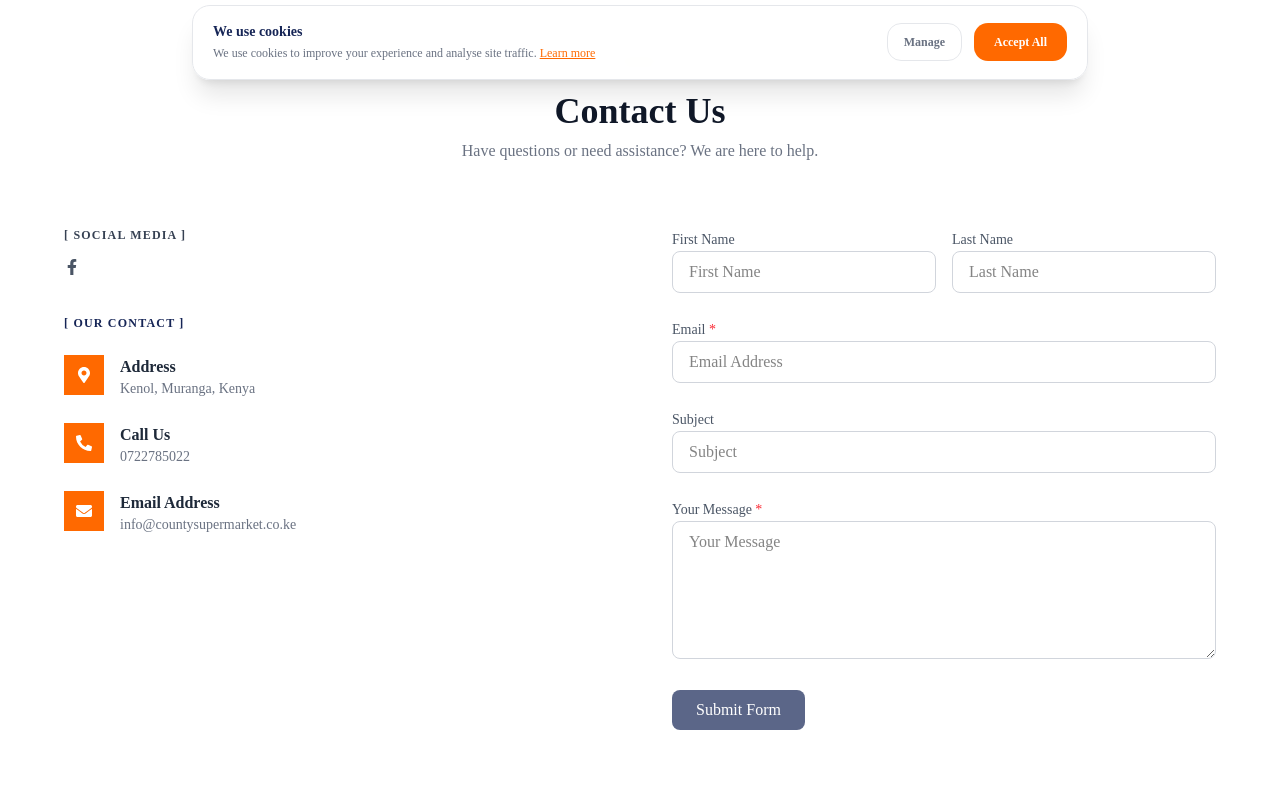
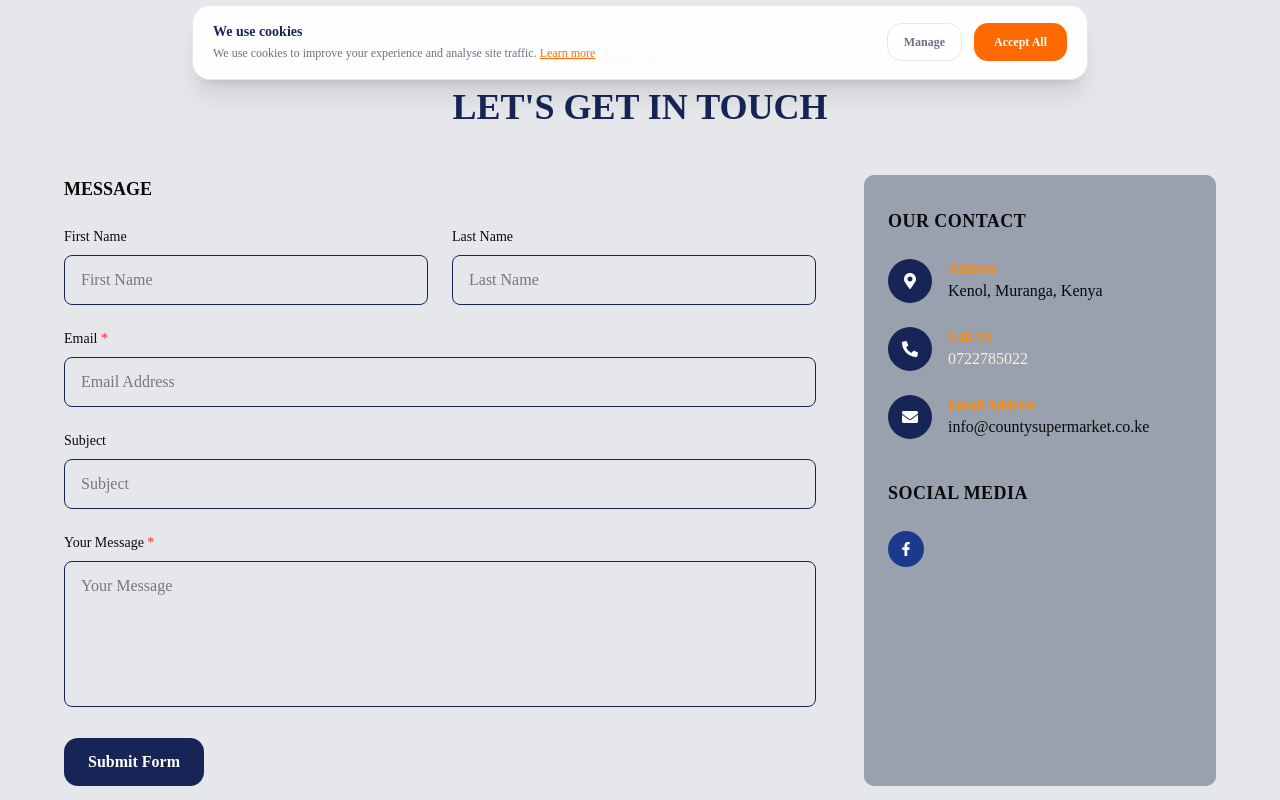
Before and after one commit to Eye-Kyu/County-supermarket, a Next.js app: page /Contact in a window 1280 px wide. Shown: the part 700-1500 px from the top of the page. Built offline with nearby package versions, Linux system fonts and the light colour scheme.

Commit message:
Timeline and Maps Order

```diff
--- a/app/components/contact/ContactSection.tsx
+++ b/app/components/contact/ContactSection.tsx
@@ -4,153 +4,150 @@ import {
   FaPhoneAlt,
   FaEnvelope,
 } from "react-icons/fa";
+import Button from "../Button";
 
 export default function ContactSection() {
   return (
-    <section className="min-h-screen bg-white px-6 py-20">
-      <div className="max-w-6xl mx-auto">
+    <section className="bg-gray-200 py-12 sm:py-16 md:py-20 px-4 sm:px-6 md:px-16">
       {/* Header */}
-        <div className="text-center mb-16">
-          <div className="flex justify-center mb-4">
-            <span className="text-orange-500 tracking-widest">••••••</span>
+      <div className="text-center mb-8 sm:mb-12 max-w-7xl mx-auto">
+        <div className="flex items-center justify-center gap-4 mb-4">
+          <span className="w-6 h-0.5 bg-orange-500" />
+          <p className="uppercase tracking-widest text-sm font-semibold">
+            Talk To Us
+          </p>
+          <span className="w-6 h-0.5 bg-orange-500" />
         </div>
-
-          <h2 className="text-4xl font-bold text-gray-900 mb-2">Contact Us</h2>
-
-          <p className="text-gray-500">
-            Have questions or need assistance? We are here to help.
-          </p>
+        <h2 className="text-3xl md:text-4xl font-bold text-blue-950">
+          LET&apos;S GET IN TOUCH
+        </h2>
       </div>
 
       {/* Content */}
-        <div className="grid grid-cols-1 md:grid-cols-2 gap-16">
-          {/* LEFT SIDE */}
-          <div className="space-y-10">
-            {/* Social Media */}
+      <div className="grid grid-cols-1 lg:grid-cols-3 gap-12 max-w-7xl mx-auto">
+
+        {/* FORM */}
+        <form className="lg:col-span-2 space-y-6">
+          <h3 className="font-bold text-lg">MESSAGE</h3>
+
+          <div className="grid grid-cols-1 md:grid-cols-2 gap-6">
             <div>
-              <p className="text-xs font-semibold tracking-widest text-gray-700 mb-4">
-                [ SOCIAL MEDIA ]
-              </p>
-
-              <div className="flex items-center gap-4 text-gray-600">
-                <a
-                  href="https://www.facebook.com/CountySupermarket"
-                  target="_blank"
-                  rel="noopener noreferrer"
-                  aria-label="County Supermarket on Facebook"
-                >
-                  <FaFacebookF className="hover:text-orange-500 transition-colors" />
-                </a>
+              <label className="block text-sm mb-2">First Name</label>
+              <input
+                type="text"
+                placeholder="First Name"
+                className="w-full border border-blue-950 px-4 py-3 rounded-md focus:outline-none focus:ring-2 focus:ring-orange-500"
+              />
+            </div>
+            <div>
+              <label className="block text-sm mb-2">Last Name</label>
+              <input
+                type="text"
+                placeholder="Last Name"
+                className="w-full border border-blue-950 px-4 py-3 rounded-md focus:outline-none focus:ring-2 focus:ring-orange-500"
+              />
             </div>
           </div>
 
-            {/* Contact Info */}
           <div>
-              <p className="text-xs font-semibold tracking-widest text-blue-950 mb-6">
-                [ OUR CONTACT ]
-              </p>
+            <label className="block text-sm mb-2">
+              Email <span className="text-red-500">*</span>
+            </label>
+            <input
+              type="email"
+              placeholder="Email Address"
+              className="w-full border border-blue-950 px-4 py-3 rounded-md focus:outline-none focus:ring-2 focus:ring-orange-500"
+            />
+          </div>
+
+          <div>
+            <label className="block text-sm mb-2">Subject</label>
+            <input
+              type="text"
+              placeholder="Subject"
+              className="w-full border border-blue-950 px-4 py-3 rounded-md focus:outline-none focus:ring-2 focus:ring-orange-500"
+            />
+          </div>
+
+          <div>
+            <label className="block text-sm mb-2">
+              Your Message <span className="text-red-500">*</span>
+            </label>
+            <textarea
+              rows={5}
+              placeholder="Your Message"
+              className="w-full border border-blue-950 px-4 py-3 rounded-md resize-none focus:outline-none focus:ring-2 focus:ring-orange-500"
+            />
+          </div>
+
+          <Button type="submit">Submit Form</Button>
+        </form>
+
+        {/* CONTACT INFO SIDEBAR */}
+        <div className="bg-gray-400 py-8 px-4 sm:px-6 rounded-lg space-y-10">
+
+          {/* Contact Details */}
+          <div>
+            <h3 className="font-bold text-base sm:text-lg tracking-wide mb-6">
+              OUR CONTACT
+            </h3>
 
             <div className="space-y-6">
               {/* Address */}
               <div className="flex items-start gap-4">
-                  <div className="w-10 h-10 bg-orange-500 flex items-center justify-center text-white">
+                <div className="w-11 h-11 flex items-center justify-center rounded-full bg-blue-950 text-white shrink-0">
                   <FaMapMarkerAlt />
                 </div>
                 <div>
-                    <p className="font-semibold text-gray-800">Address</p>
-                    <p className="text-sm text-gray-500">
-                      Kenol, Muranga, Kenya
-                    </p>
+                  <p className="text-orange-400 font-semibold text-xs sm:text-sm">Address</p>
+                  <p className="font-medium text-sm sm:text-base">Kenol, Muranga, Kenya</p>
                 </div>
               </div>
 
               {/* Phone */}
-                <div className="flex items-start gap-4">
-                  <div className="w-10 h-10 bg-orange-500 flex items-center justify-center text-white">
+              <div className="flex items-start sm:items-center gap-4">
+                <div className="w-11 h-11 flex items-center justify-center rounded-full bg-blue-950 text-white shrink-0">
                   <FaPhoneAlt />
                 </div>
                 <div>
-                    <p className="font-semibold text-gray-800">Call Us</p>
-                    <p className="text-sm text-gray-500">0722785022</p>
+                  <p className="text-orange-400 font-semibold text-xs sm:text-sm">Call Us</p>
+                  <p className="font-medium text-sm sm:text-base text-orange-100">0722785022</p>
                 </div>
               </div>
 
               {/* Email */}
-                <div className="flex items-start gap-4">
-                  <div className="w-10 h-10 bg-orange-500 flex items-center justify-center text-white">
+              <div className="flex items-start sm:items-center gap-4">
+                <div className="w-11 h-11 flex items-center justify-center rounded-full bg-blue-950 text-white shrink-0">
                   <FaEnvelope />
                 </div>
                 <div>
-                    <p className="font-semibold text-gray-800">Email Address</p>
-                    <p className="text-sm text-gray-500">
+                  <p className="text-orange-400 font-semibold text-xs sm:text-sm">Email Address</p>
+                  <p className="font-medium text-sm sm:text-base break-all">
                     info@countysupermarket.co.ke
                   </p>
                 </div>
               </div>
             </div>
           </div>
-          </div>
 
-          {/* RIGHT SIDE – FORM */}
-          <form className="space-y-6">
-            <div className="grid grid-cols-1 md:grid-cols-2 gap-4">
+          {/* Social Media */}
           <div>
-                <label className="text-sm text-gray-600">First Name</label>
-                <input
-                  type="text"
-                  placeholder="First Name"
-                  className="w-full border border-gray-300 px-4 py-2 rounded-md focus:outline-none focus:ring-1 focus:ring-orange-500"
-                />
-              </div>
+            <h3 className="font-bold text-base sm:text-lg tracking-wide mb-6">
+              SOCIAL MEDIA
+            </h3>
 
-              <div>
-                <label className="text-sm text-gray-600">Last Name</label>
-                <input
-                  type="text"
-                  placeholder="Last Name"
-                  className="w-full border border-gray-300 px-4 py-2 rounded-md focus:outline-none focus:ring-1 focus:ring-orange-500"
-                />
+            <div className="flex flex-wrap gap-4">
+              <a
+                href="https://www.facebook.com/CountySupermarket"
+                target="_blank"
+                rel="noopener noreferrer"
+                aria-label="County Supermarket on Facebook"
+                className="inline-flex w-9 h-9 items-center justify-center rounded-full bg-blue-900 text-white hover:bg-orange-500 transition-colors duration-200"
+              >
+                <FaFacebookF size={14} />
+              </a>
             </div>
           </div>
-
-            <div>
-              <label className="text-sm text-gray-600">
-                Email <span className="text-red-500">*</span>
-              </label>
-              <input
-                type="email"
-                placeholder="Email Address"
-                className="w-full border border-gray-300 px-4 py-2 rounded-md focus:outline-none focus:ring-1 focus:ring-orange-500"
-              />
-            </div>
-
-            <div>
-              <label className="text-sm text-gray-600">Subject</label>
-              <input
-                type="text"
-                placeholder="Subject"
-                className="w-full border border-gray-300 px-4 py-2 rounded-md focus:outline-none focus:ring-1 focus:ring-orange-500"
-              />
-            </div>
-
-            <div>
-              <label className="text-sm text-gray-600">
-                Your Message <span className="text-red-500">*</span>
-              </label>
-              <textarea
-                rows={5}
-                placeholder="Your Message"
-                className="w-full border border-gray-300 px-4 py-2 rounded-md focus:outline-none focus:ring-1 focus:ring-orange-500"
-              />
-            </div>
-
-            <button
-              type="submit"
-              className="bg-blue-950/70 text-white px-6 py-2 rounded-md hover:bg-blue-950 transition"
-            >
-              Submit Form
-            </button>
-          </form>
         </div>
       </div>
     </section>
```
Lines whose indentation alone changed are shown as unchanged.
